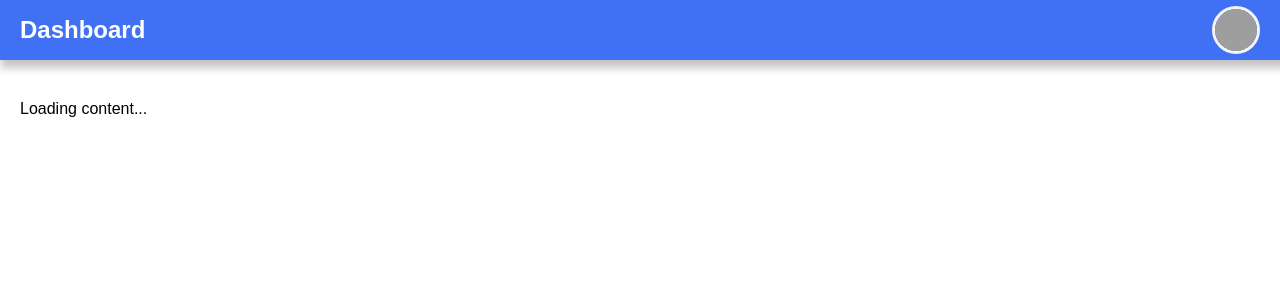
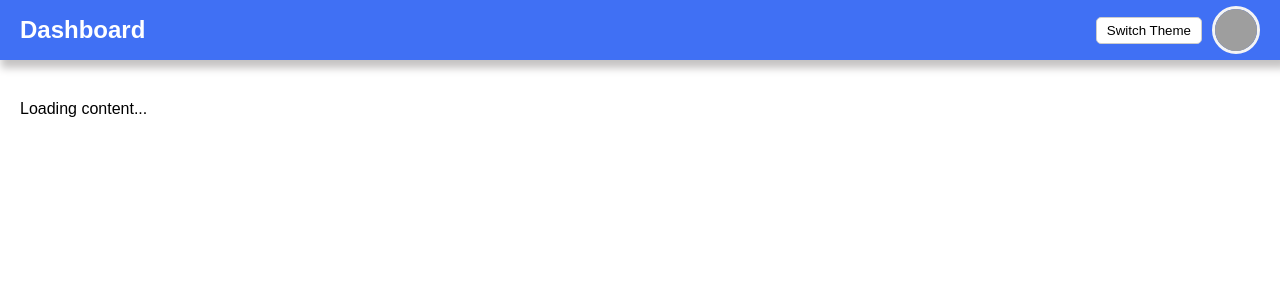
Before and after one commit to VIJAYWHAT/vijaywhat.github.io, a PHP site: page /dashboard.html in a window 1280 px wide. Shown: the top 300 px of the page. Run offline with PHP 8.4, Linux system fonts and the light colour scheme; some libraries are stand-ins or nearby versions; grey boxes are pictures that could not be loaded.

Commit message:
theme changing added

```diff
--- a/content/css/dashboard.css
+++ b/content/css/dashboard.css
@@ -79,3 +79,41 @@ main {
     border-radius: 50%;
     border: #f4f4f4 3px solid;
 }
+
+
+.header-controls {
+    display: flex;
+    align-items: center;
+    gap: 10px;
+}
+
+.theme-toggle-button {
+    padding: 5px 10px;
+    background-color: #fff;
+    border: 1px solid #ccc;
+    border-radius: 5px;
+    cursor: pointer;
+}
+
+.theme-toggle-button:hover {
+    background-color: #f0f0f0;
+}
+
+body.dark-theme {
+    background-color: #333;
+    color: #fff;
+}
+
+body.dark-theme .header {
+    background-color: rgb(33, 37, 41);
+
+}
+
+body.dark-theme .theme-toggle-button {
+    background-color: #666;
+    color: #fff;
+}
+
+body.dark-theme .theme-toggle-button:hover {
+    background-color: #555;
+}
--- a/content/dashboard.html
+++ b/content/dashboard.html
@@ -10,10 +10,14 @@
 
     <header class="header">
         <h1 class="header-title">Dashboard</h1>
-        <div class="profile-container" >
-            <img src="https://avatars.githubusercontent.com/u/89501520?v=4" alt="Profile Logo" class="profile-logo">
+        <div class="header-controls">
+            <button id="theme-toggle" class="theme-toggle-button">Switch Theme</button>
+            <div class="profile-container">
+                <img src="https://avatars.githubusercontent.com/u/89501520?v=4" alt="Profile Logo" class="profile-logo">
+            </div>
         </div>
     </header>
+
 
     <main>
         <h2 id="blog-title"></h2>
@@ -23,5 +27,6 @@
     </main>
 
     <script type="module" src="/js/inject-content.js"></script>
+    <script src="/js/theme-toggle.js"></script>
 </body>
 </html>
--- /dev/null
+++ b/content/js/theme-toggle.js
@@ -0,0 +1,15 @@
+document.getElementById('theme-toggle').addEventListener('click', () => {
+    document.body.classList.toggle('dark-theme');
+
+    // Store the theme in localStorage
+    const currentTheme = document.body.classList.contains('dark-theme') ? 'dark' : 'light';
+    localStorage.setItem('theme', currentTheme);
+});
+
+// Apply the stored theme on page load
+window.addEventListener('load', () => {
+    const storedTheme = localStorage.getItem('theme');
+    if (storedTheme) {
+        document.body.classList.add(storedTheme);
+    }
+});
```
